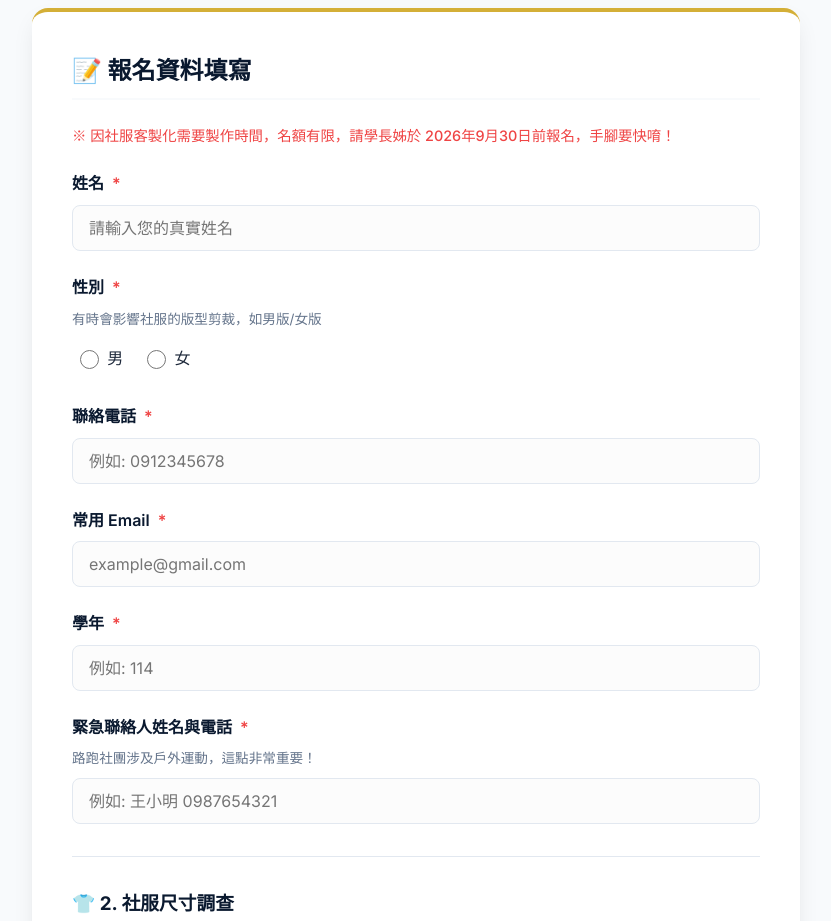
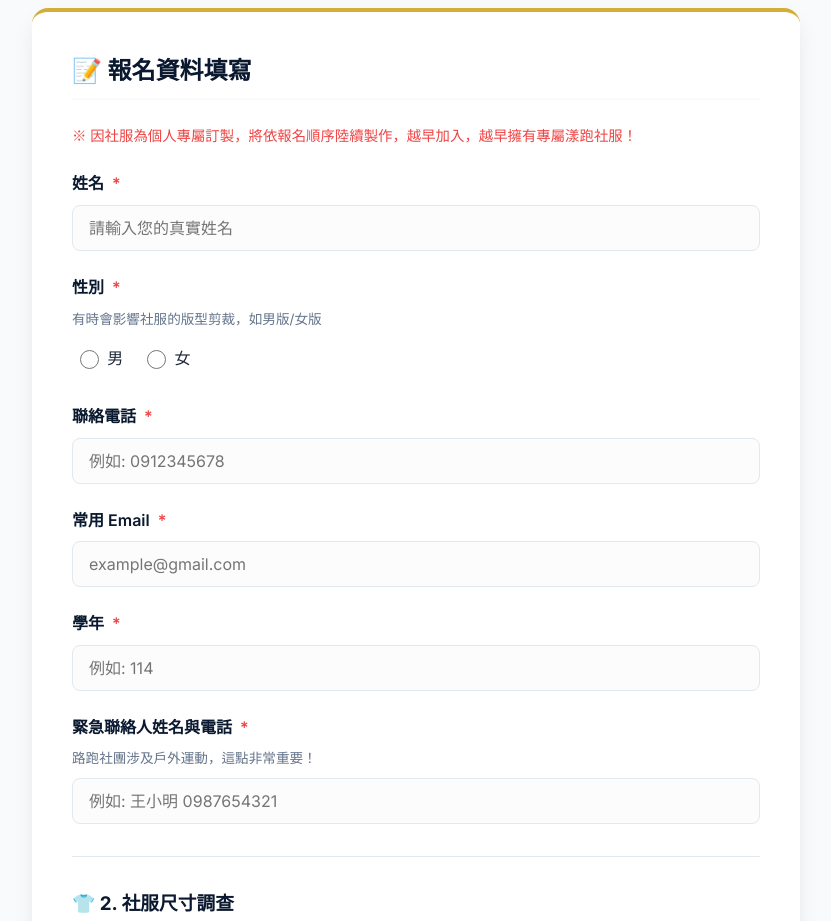
Before and after one commit to auestin/ncu-run, a React (Vite) app: page / in a window 1280 px wide. Shown: the part 1680-2601 px from the top of the page, without its empty margins (224-1055 px from the left). Built offline with nearby package versions, Linux system fonts and the light colour scheme.

Commit message:
style: update red notice text for custom shirt order

```diff
--- a/src/App.jsx
+++ b/src/App.jsx
@@ -150,7 +150,7 @@ function App() {
         <div className="card" style={{ animationDelay: '0.2s' }}>
           <h2 className="card-title">📝 報名資料填寫</h2>
           <p style={{ color: 'var(--error)', marginBottom: '1.5rem', fontSize: '0.9rem', fontWeight: '500' }}>
-            ※ 因社服客製化需要製作時間，名額有限，請學長姊於 2026年9月30日前報名，手腳要快唷！
+            ※ 因社服為個人專屬訂製，將依報名順序陸續製作，越早加入，越早擁有專屬漾跑社服！
           </p>
 
           <form onSubmit={handleSubmit}>
```
